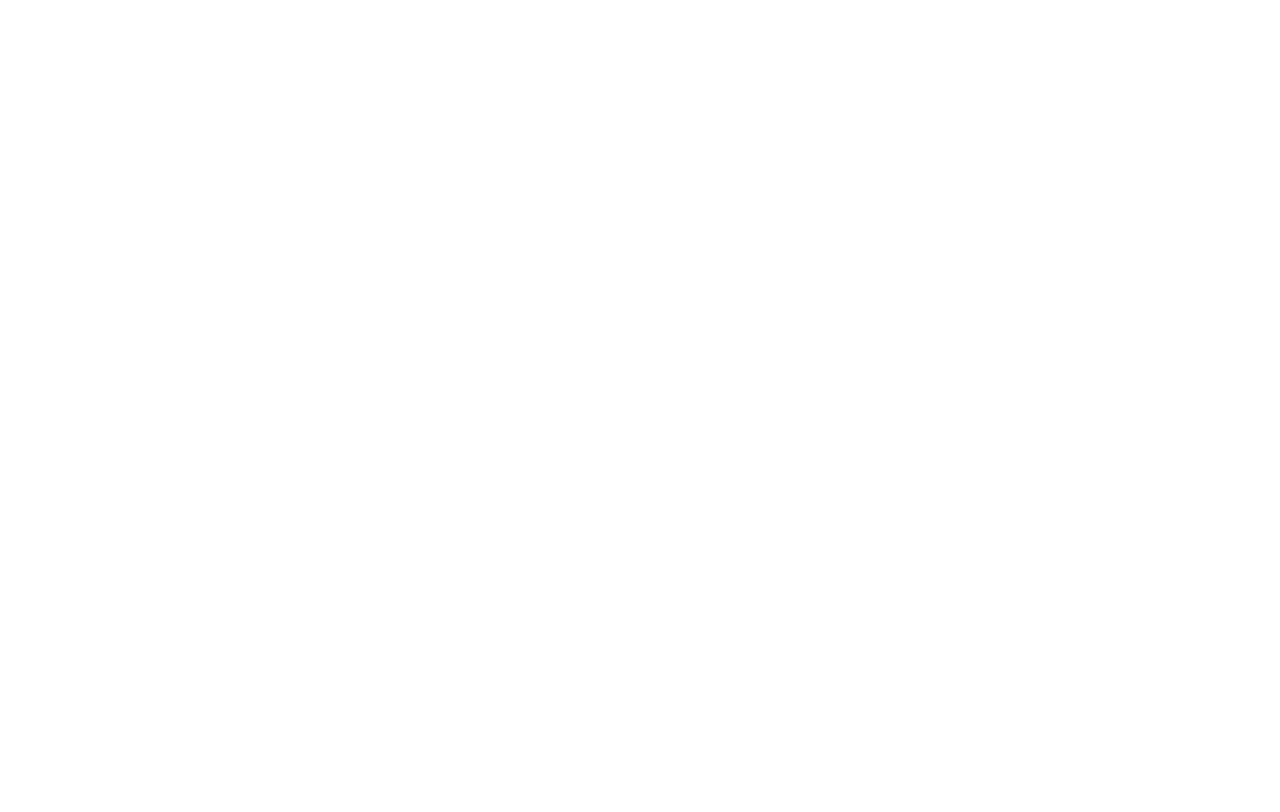
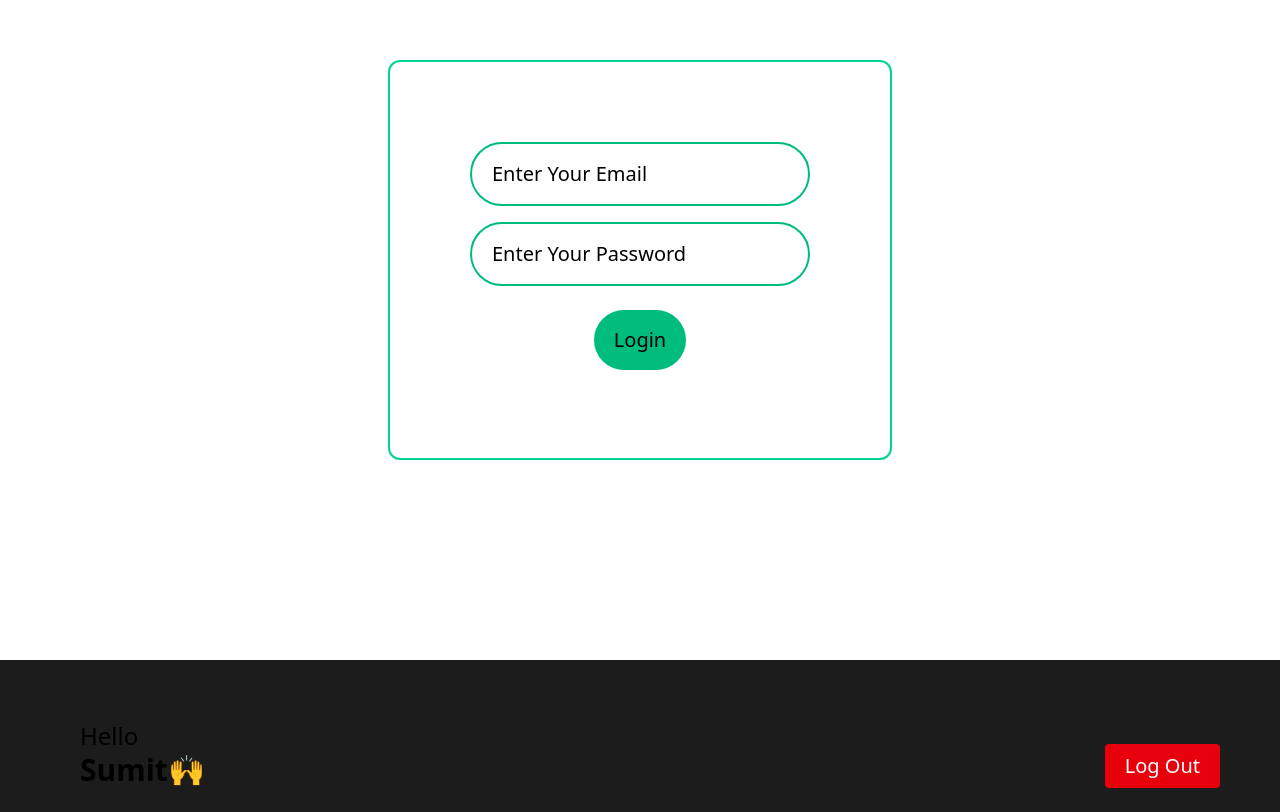
Before and after one commit to sumit007ind/Employee-mangement, a React app in the folder Emp-mangement/: page / in a window 1280 px wide. Shown: the part 140-952 px from the top of the page. Before the commit the page ends 800 px from the top, so only its background shows below. Built offline with nearby package versions, Linux system fonts and the light colour scheme; the HTML template or start-up script is replaced by a standard one.

Commit message:
all functions are working now

```diff
--- a/Emp-mangement/src/App.jsx
+++ b/Emp-mangement/src/App.jsx
@@ -12,19 +12,24 @@
   const [User, setUser] = useState(null)
   const handleLogin= (email,password)=>{
   if(email == 'admin@me.com' && password == '123'){
-    console.log("this is admin")
-  }else if(email == 'User@me.com' && password == '123'){
-    console.log("this is user")
+   setUser('admin')
+   console.log (user)
+  }
+  else if(email == 'User@me.com' && password == '123'){
+    setUser('employee')
+    console.log(user)
+
   }
      else{
     alert("invalid credentials")
   }}
-  handleLogin('admin@me.com',123)
+
 
 
   return (
  <>
-    {!User ?<login/> : ''}
+    {!User ? <Login handleLogin={handleLogin}  /> : ''}
+    { User =='admin' ? <Admindashboard/> : <Employeedashboard/>}
  {/* <Employeedashboard/> */}
  {/* <Admindashboard/> */}
  </>
--- a/Emp-mangement/src/Components/Auth/Login.jsx
+++ b/Emp-mangement/src/Components/Auth/Login.jsx
@@ -1,6 +1,6 @@
 import React, { useState } from 'react';
 
-const Login = () => {
+const Login = ({handleLogin}) => {
 
 
   const [email, setEmail] = useState('');
@@ -8,7 +8,7 @@
 
   const submitHandler = (e) => {
     e.preventDefault();
-
+    handleLogin(email,password)
     console.log("Form submitted");
   };
 
```
